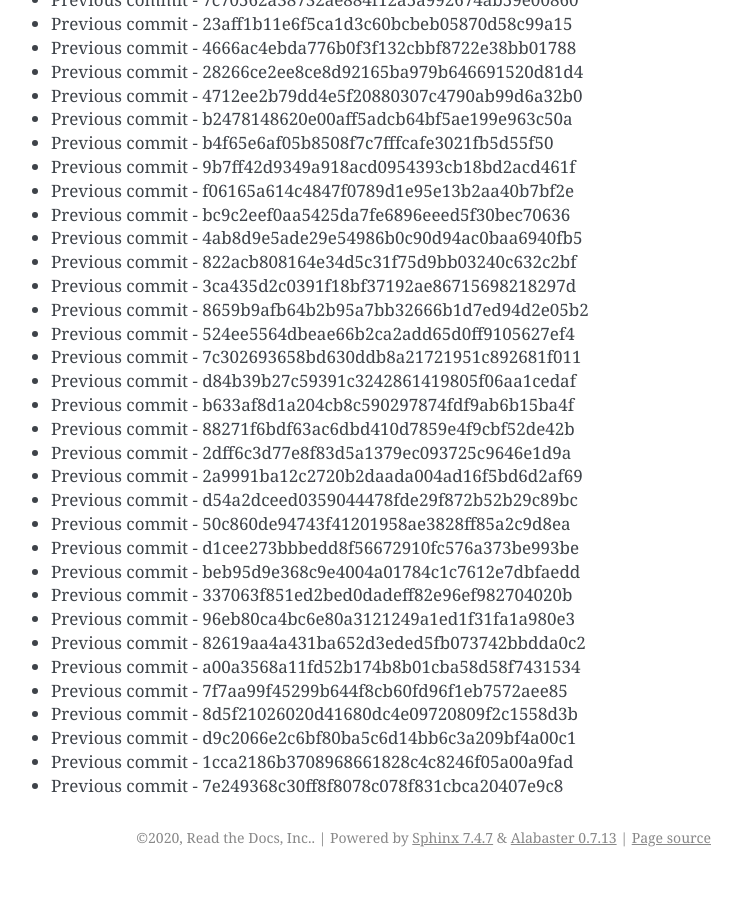
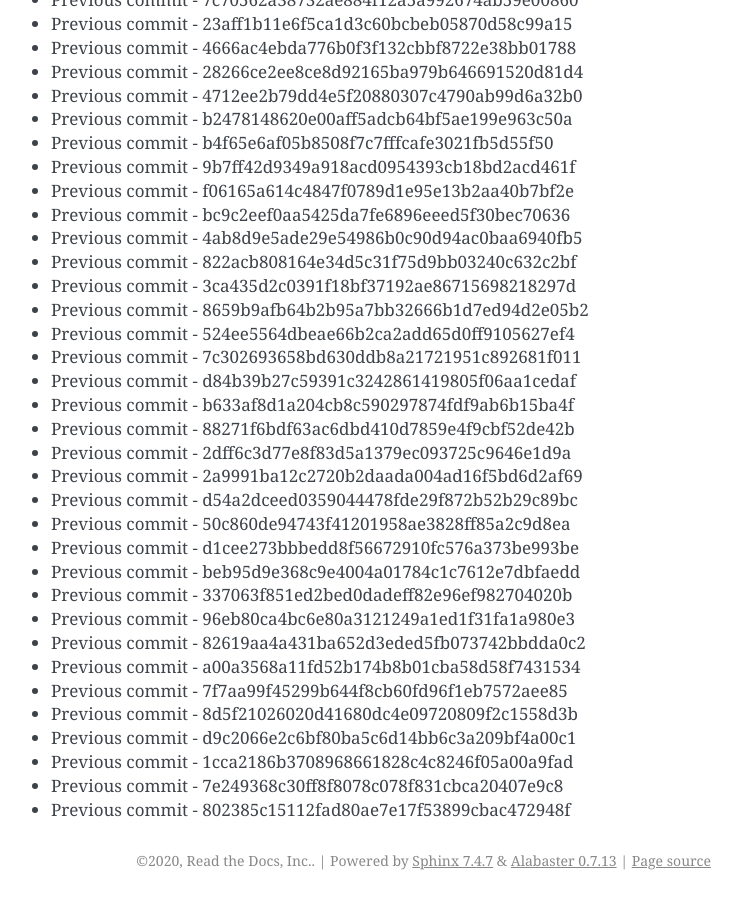
Before and after one commit to readthedocs/rtd-git-stresstest, a Sphinx documentation site: the page built from docs/updates.rst, in a window 1280 px wide and 900 px high, scrolled down 80684 px. Shown: the whole window, without its empty margins (399-1141 px from the left). Built offline with Sphinx 7.4.7, drawn with Linux system fonts in a browser that asks for light colours; before the commit the page ends 81561 px from its top, so only the background shows below that.

Commit message:
Generating commit from previous: 802385c15112fad80ae7e17f53899cbac472948f

```diff
--- a/docs/updates.rst
+++ b/docs/updates.rst
@@ -3422,3 +3422,4 @@ It can be tested for any performance characteristics.
 * Previous commit - d9c2066e2c6bf80ba5c6d14bb6c3a209bf4a00c1
 * Previous commit - 1cca2186b3708968661828c4c8246f05a00a9fad
 * Previous commit - 7e249368c30ff8f8078c078f831cbca20407e9c8
+* Previous commit - 802385c15112fad80ae7e17f53899cbac472948f
```
